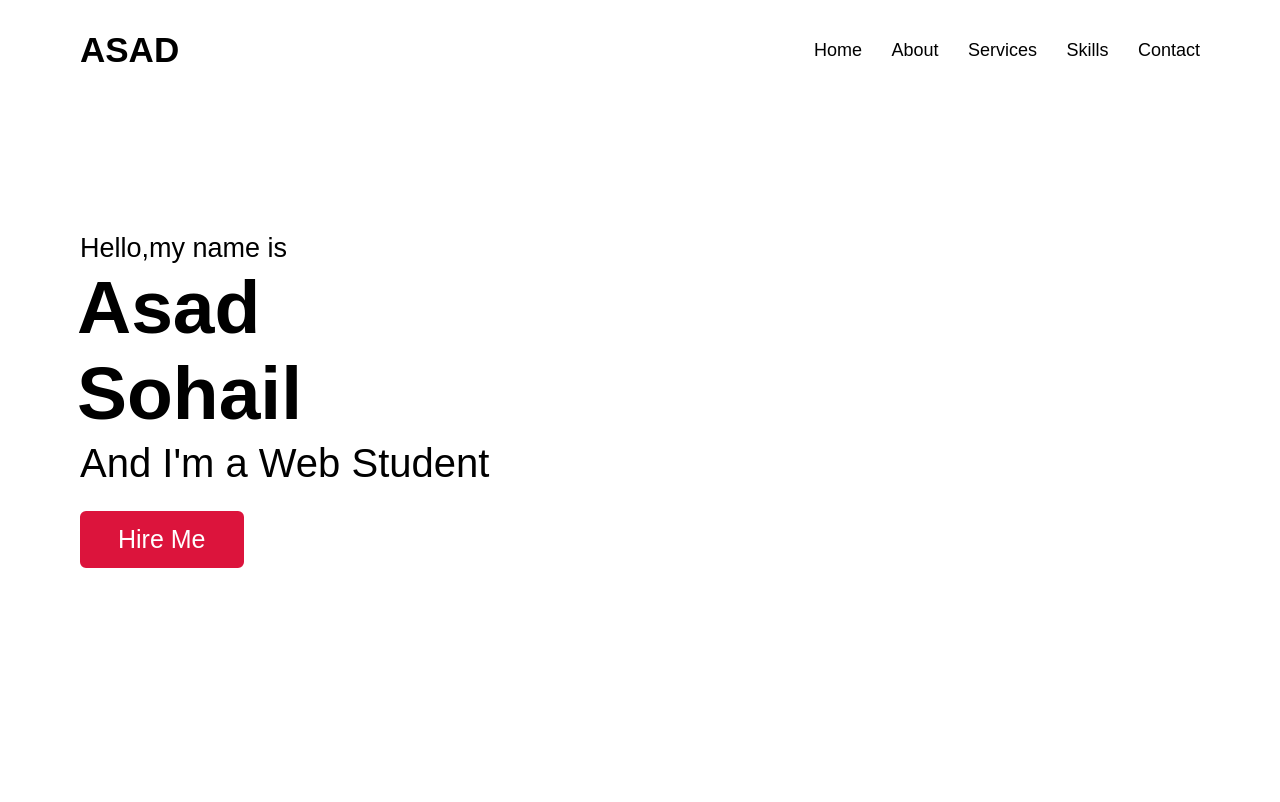
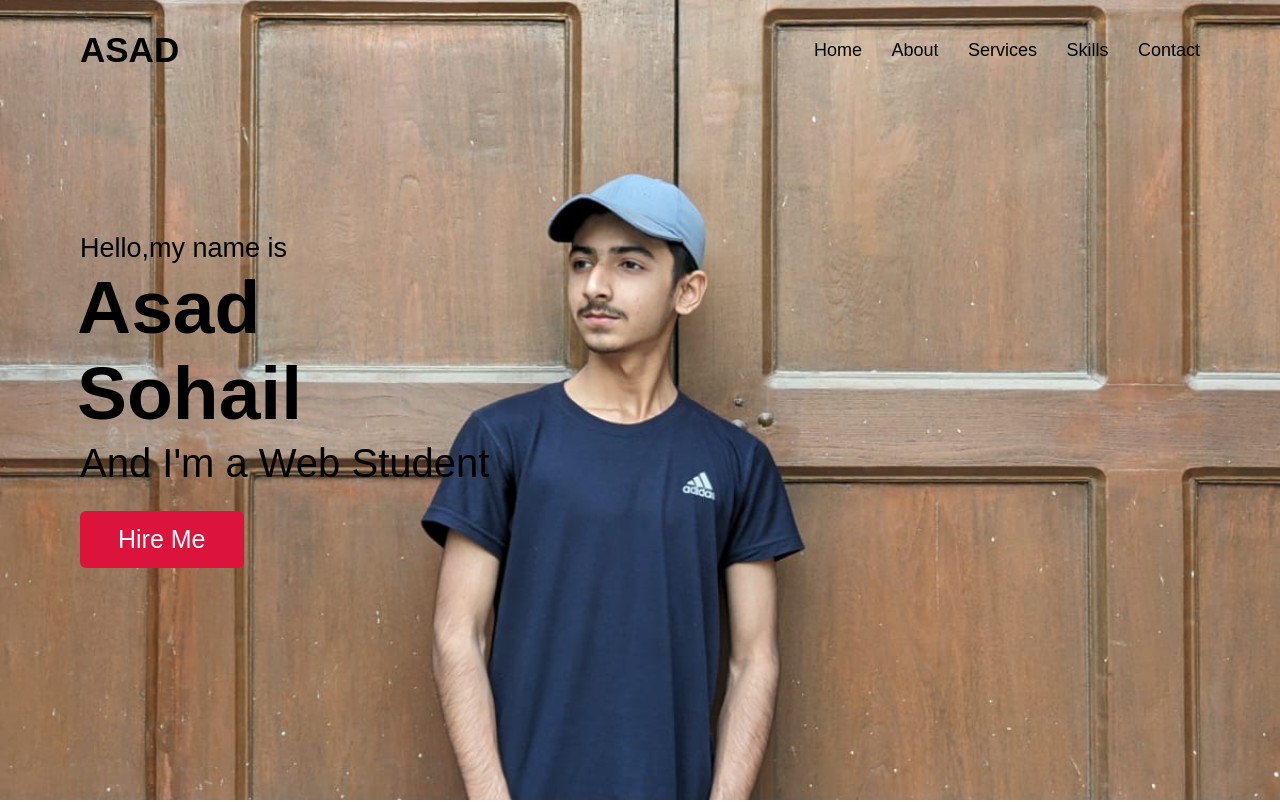
Before and after one commit to Sohail-create/portfolio, a plain HTML site: page index.html in a window 1280 px wide. Shown: the top 802 px of the page. Drawn offline with nearby package versions, Linux system fonts and the light colour scheme.

Commit message:
Update my portfolio.css

```diff
--- a/my portfolio.css
+++ b/my portfolio.css
@@ -163,7 +163,7 @@ section .title::after{
 /* home section styling */
 .home{
     display: flex;
-    background: url(my\ image\ 2.jpeg) no-repeat center;
+    background: url(image2.jpeg) no-repeat center;
     height: 100vh;
     color: hsl(0, 0%, 0%);
     min-height: 500px;
```
